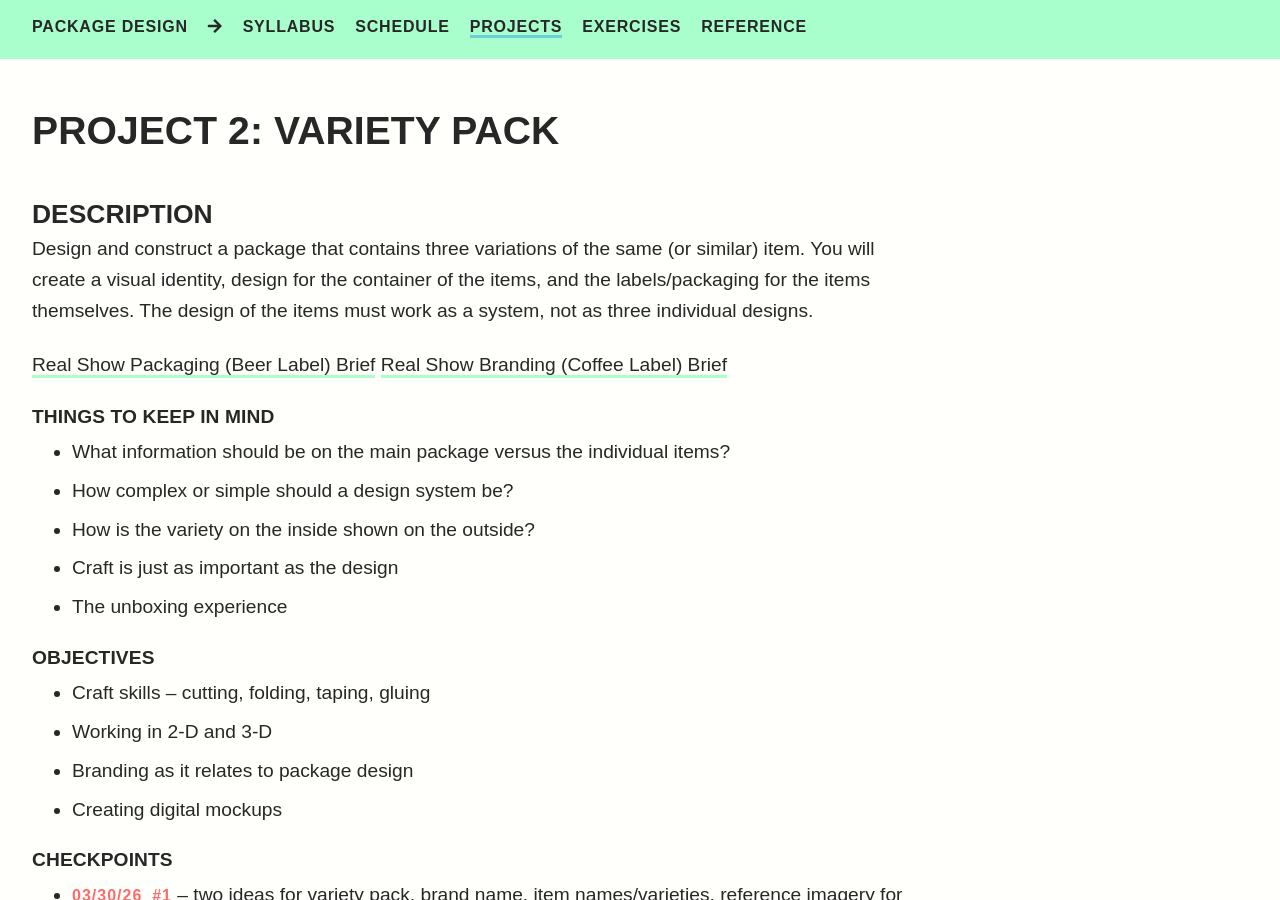
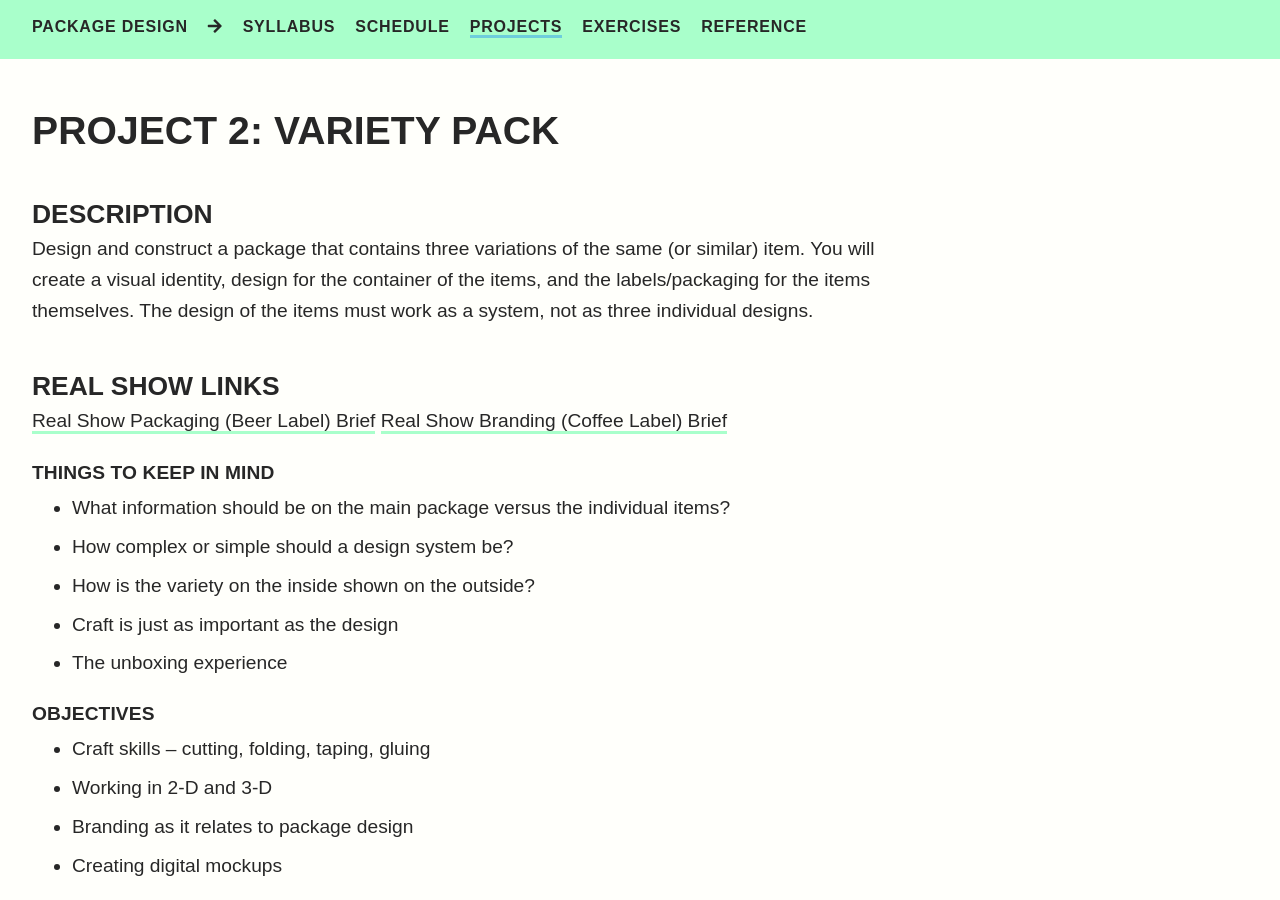
Before and after one commit to gmu-gd/package26-spring, a Jekyll site: the page built from _posts/projects/2026-03-23-p2.md, in a window 1280 px wide and 900 px high. Built offline with Jekyll 4.4.1, drawn with Linux system fonts in a browser that asks for light colours; some web fonts are replaced.

Commit message:
Update 2026-03-23-p2.md

```diff
--- a/_posts/projects/2026-03-23-p2.md
+++ b/_posts/projects/2026-03-23-p2.md
@@ -10,6 +10,7 @@ excerpt: Create a variety pack that contains three versions of one item.
 ### Description
 Design and construct a package that contains three variations of the same (or similar) item. You will create a visual identity, design for the container of the items, and the labels/packaging for the items themselves. The design of the items must work as a system, not as three individual designs.
 
+### Real Show Links
 [Real Show Packaging (Beer Label) Brief](https://www.dropbox.com/scl/fo/xtwi4fnldxl9ghbr8mico/ANe4yfJEE6Szikt5MKi8mBg/TRS26_Problem4_Packaging?rlkey=ywiyarp555p6iklc00szp7jpg&subfolder_nav_tracking=1&st=ufzyjg9m&dl=0)
 [Real Show Branding (Coffee Label) Brief](https://www.dropbox.com/scl/fo/xtwi4fnldxl9ghbr8mico/ADVAOx2TKvvpgrCxaB6qAzU/TRS26_Problem2_Branding?rlkey=ywiyarp555p6iklc00szp7jpg&subfolder_nav_tracking=1&st=fksq3brd&dl=0)
 
```
